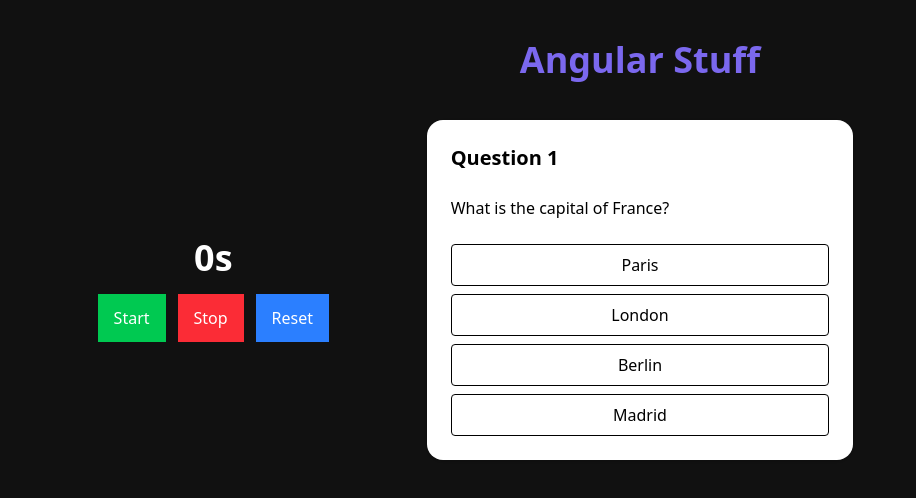
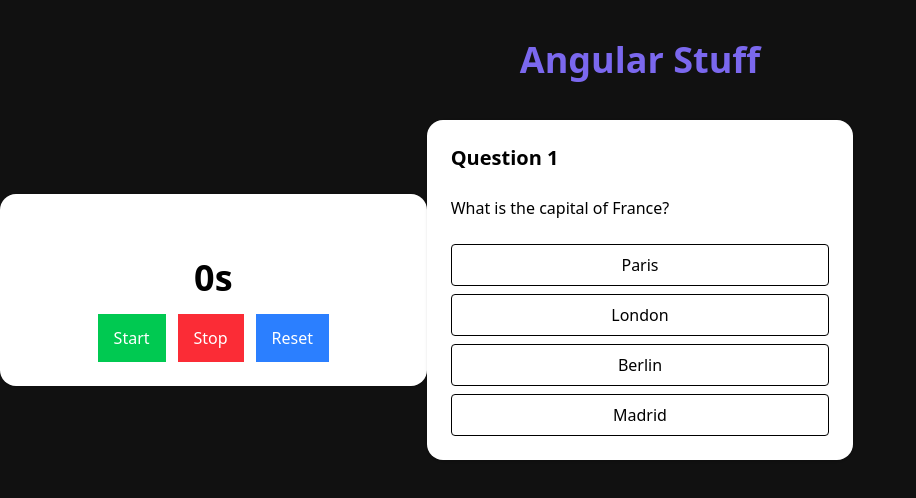
Before and after one commit to alex-papineau/angular-stuff, an Angular app: page / in a window 1280 px wide. Shown: the top 498 px of the page, without its empty margins (0-916 px from the left). Built offline with nearby package versions, Linux system fonts and the light colour scheme.

Commit message:
stopwatch card style update

```diff
--- a/src/app/stopwatch/stopwatch.html
+++ b/src/app/stopwatch/stopwatch.html
@@ -1,3 +1,4 @@
+<div class="max-w-md mx-auto mt-10 p-6 bg-white text-black! rounded-2xl shadow-sm">
     <div class="text-center mt-10">
         <h2 class="text-4xl font-bold">
             {{ time() }}s
@@ -9,3 +10,4 @@
             <button class="bg-blue-500 px-4 py-3 text-white" (click)="reset()">Reset</button>
         </div>
     </div>
+</div>
```
Lines whose indentation alone changed are shown as unchanged.
